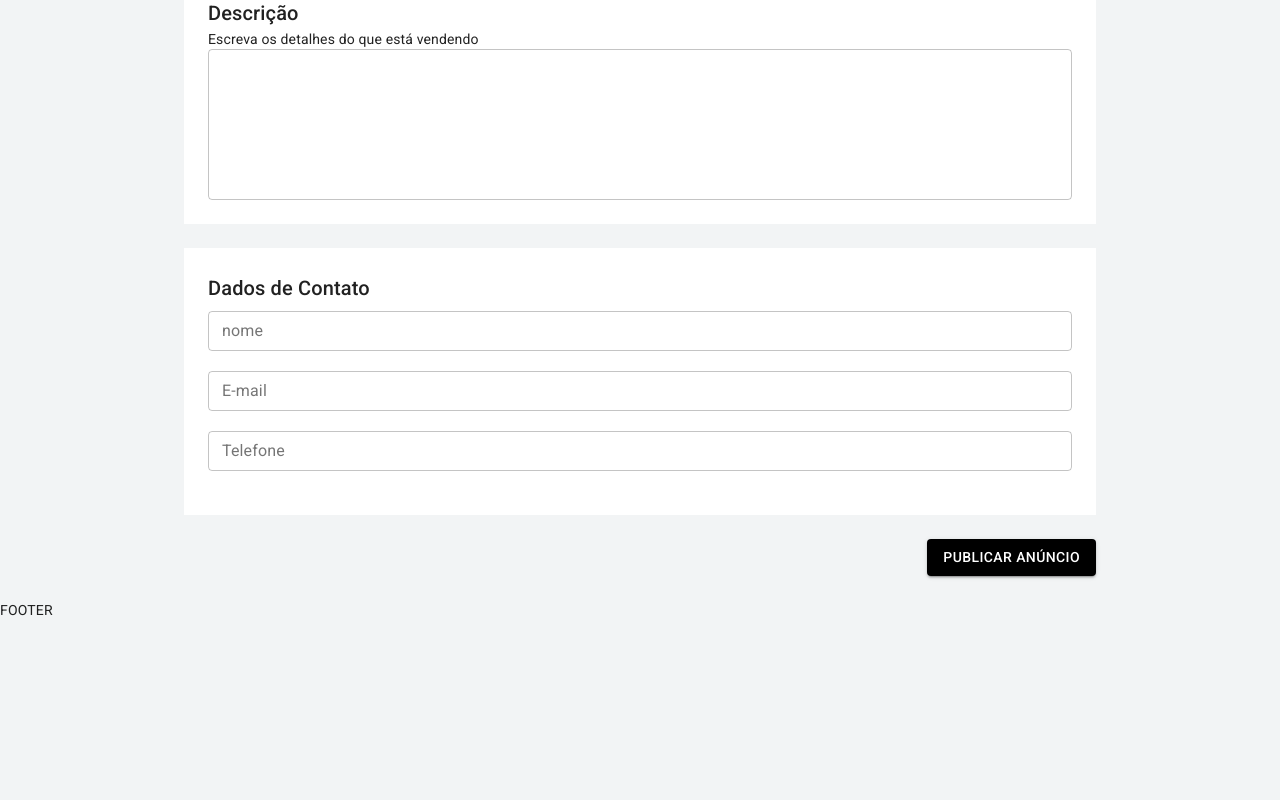
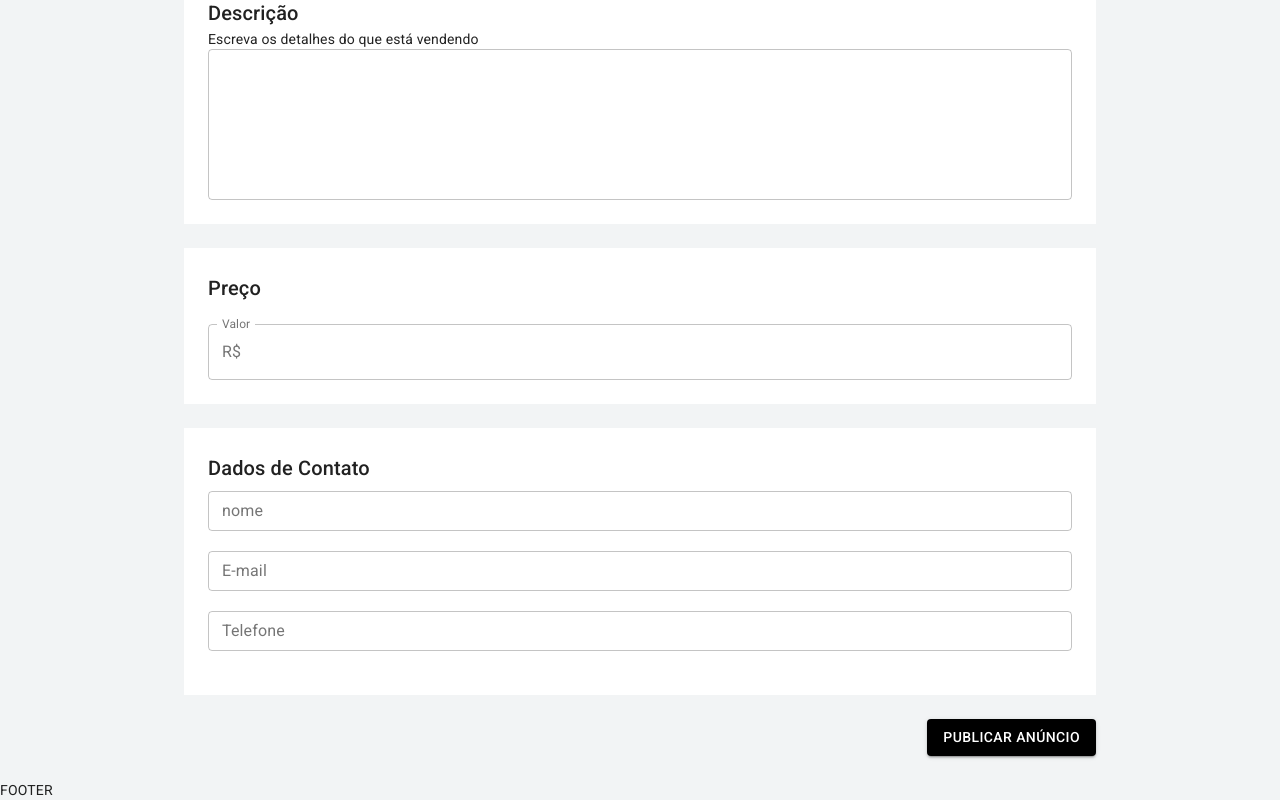
Before and after one commit to walterjrr/Anunx-Next-, a Next.js app: page /user/Publish in a window 1280 px wide. Shown: the part 844-1644 px from the top of the page. Before the commit the page ends 1464 px from the top, so only its background shows below. Built offline with nearby package versions, Linux system fonts and the light colour scheme.

Commit message:
adcionando box de peço

```diff
--- a/pages/user/Publish.jsx
+++ b/pages/user/Publish.jsx
@@ -9,6 +9,10 @@
     MenuItem,
     Button,
     IconButton,
+    FormControl,
+    InputLabel,
+    OutlinedInput,
+    InputAdornment,
 } from "@material-ui/core";
 import { makeStyles } from "@material-ui/core/styles";
 import { DeleteForever } from "@material-ui/icons";
@@ -192,12 +196,12 @@
                                 >
                                     {
                                         index === 0
-                                        ?   <Box className={classes.mainImage}>
+                                            ? <Box className={classes.mainImage}>
                                                 <Typography variant='body2' color='secondary'>
-                                                Principal
+                                                    Principal
                                                 </Typography>
                                             </Box>
-                                        : null
+                                            : null
                                     }
 
                                     <Box className={classes.mask}>
@@ -222,6 +226,25 @@
                         Escreva os detalhes do que está vendendo
                     </Typography>
                     <TextField multiline rows={6} variant='outlined' fullWidth />
+                </Box>
+            </Container>
+
+            <Container maxWidth='md' className={classes.boxContainer}>
+                <Box className={classes.box}>
+                    <Typography component='h6' variant='h6' color='textPrimary'>
+                        Preço
+                    </Typography>
+                    <br />
+                    <FormControl fullWidth variant='outlined'>
+                        <InputLabel>Valor</InputLabel>
+                        <OutlinedInput
+                            onChange={() => { }}
+                            startAdornment={
+                                <InputAdornment position='start'>R$</InputAdornment>
+                            }
+                            labelWidth={40}
+                        />
+                    </FormControl>
                 </Box>
             </Container>
 
```
